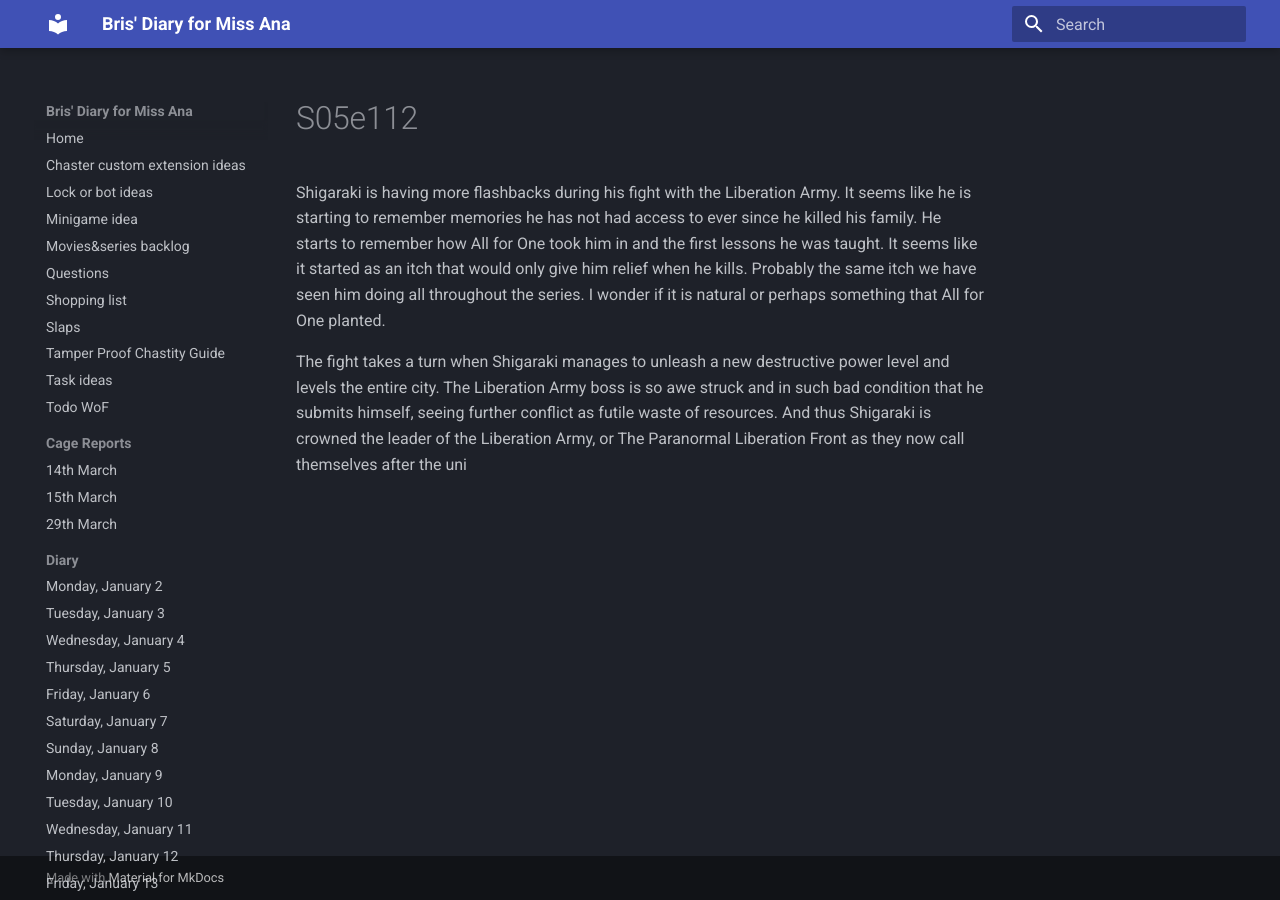
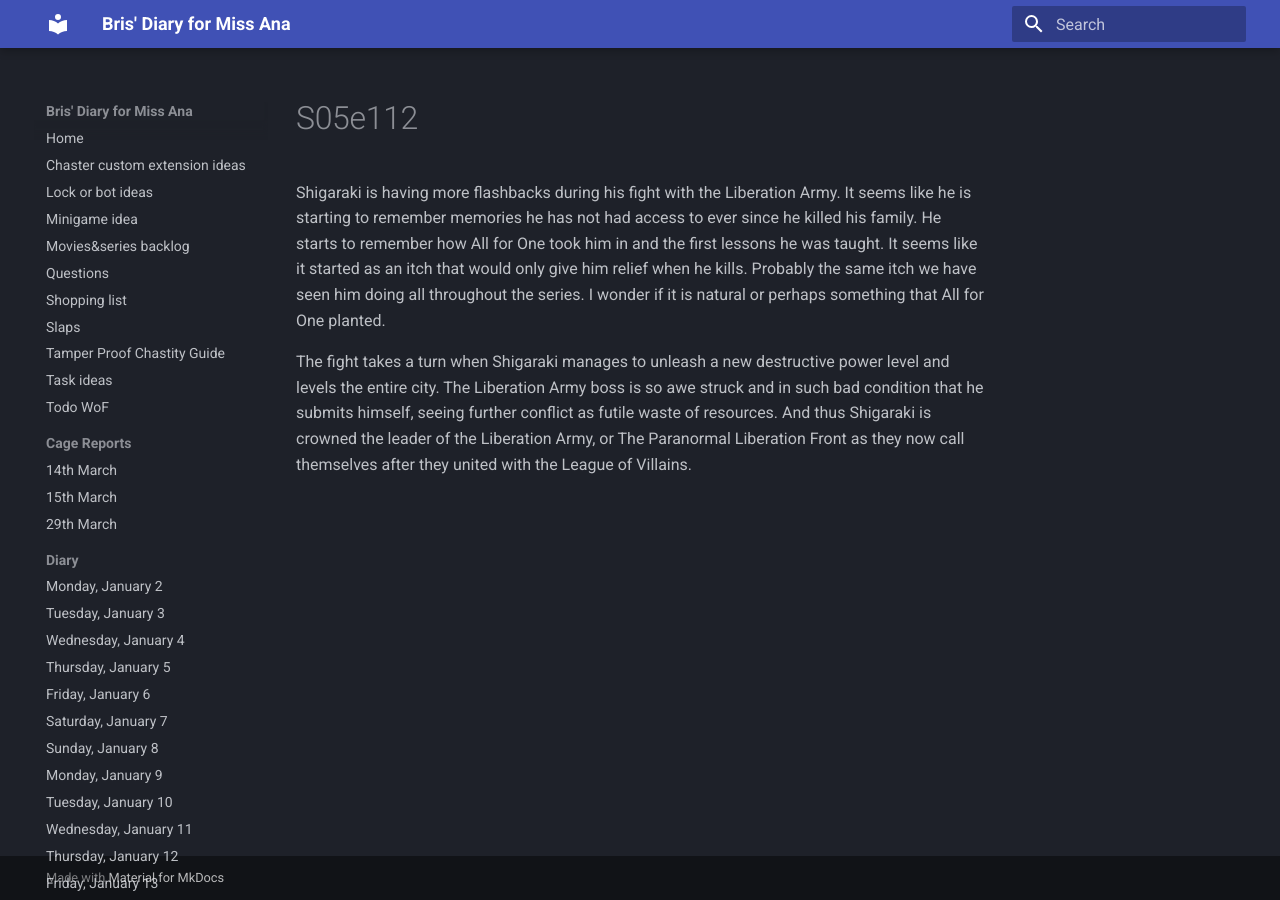
Before and after one commit to bris00/DFMA, an MkDocs documentation site: the page built from diary/Series/My Hero Academia/s05e112.md, in a window 1280 px wide. Built offline with MkDocs 1.6.1 and Material for MkDocs 9.7.7, drawn with Linux system fonts in a browser that asks for light colours.

Commit message:
vault backup: 2023-05-12 19:45:17
Affected files:
diary/Series/My Hero Academia/s05e112.md

```diff
--- a/diary/Series/My Hero Academia/s05e112.md
+++ b/diary/Series/My Hero Academia/s05e112.md
@@ -1,3 +1,3 @@
 Shigaraki is having more flashbacks during his fight with the Liberation Army. It seems like he is starting to remember memories he has not had access to ever since he killed his family. He starts to remember how All for One took him in and the first lessons he was taught. It seems like it started as an itch that would only give him relief when he kills. Probably the same itch we have seen him doing all throughout the series. I wonder if it is natural or perhaps something that All for One planted.
 
-The fight takes a turn when Shigaraki manages to unleash a new destructive power level and levels the entire city. The Liberation Army boss is so awe struck and in such bad condition that he submits himself, seeing further conflict as futile waste of resources. And thus Shigaraki is crowned the leader of the Liberation Army, or The Paranormal Liberation Front as they now call themselves after the uni
+The fight takes a turn when Shigaraki manages to unleash a new destructive power level and levels the entire city. The Liberation Army boss is so awe struck and in such bad condition that he submits himself, seeing further conflict as futile waste of resources. And thus Shigaraki is crowned the leader of the Liberation Army, or The Paranormal Liberation Front as they now call themselves after they united with the League of Villains.
```
